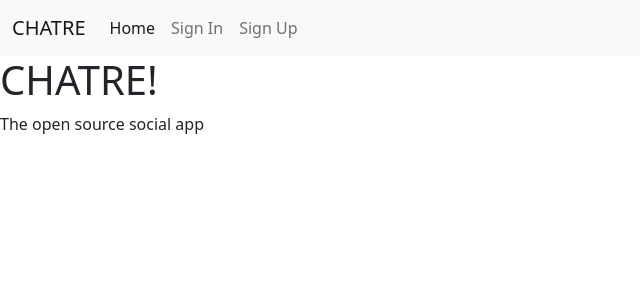
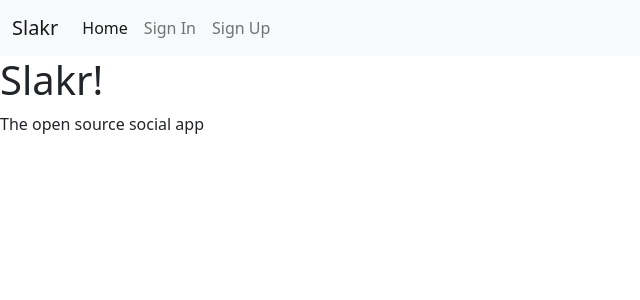
Before and after one commit to slakr-tech/slakr, a Flask app: page / in a window 1280 px wide. Shown: the top 300 px of the page, without its empty margins (0-640 px from the left). Run offline with Flask 2, Linux system fonts and the light colour scheme.

Commit message:
chatre to slakr

```diff
--- a/blueprints/email_verification/verification_database.py
+++ b/blueprints/email_verification/verification_database.py
@@ -28,10 +28,6 @@ def date_difference_too_much(u, too_much_time=86400):
     now = int(dt.now().timestamp())
     if verification_code_doc['time_code_generated'] - too_much_time > now:
         change_code(u)
-
-
-
-
 
 def get_verification_code(u):
     verification_code_doc_exists = verification_collection.count_documents({
--- a/blueprints/email_verification/verify.py
+++ b/blueprints/email_verification/verify.py
@@ -24,7 +24,7 @@ def send_verification_email(u):
             SLAKR_EMAIL_PASSWORD
         )
         print(2)
-        subject = 'Chatre Email Verification'
+        subject = 'Slakr Email Verification'
         body    = f'Verification Code:\n{ vdb.get_verification_code(u) }'
 
         msg     = f'Subject: {subject}\n\n{body}'
--- a/templates/base.html
+++ b/templates/base.html
@@ -10,7 +10,7 @@
 <body>
     <nav class="navbar navbar-expand-lg navbar-light bg-light">
         <div class="container-fluid">
-          <a class="navbar-brand" href="#">CHATRE</a>
+          <a class="navbar-brand" href="#">Slakr</a>
           <button class="navbar-toggler" type="button" data-bs-toggle="collapse" data-bs-target="#navbarNav" aria-controls="navbarNav" aria-expanded="false" aria-label="Toggle navigation">
             <span class="navbar-toggler-icon"></span>
           </button>
--- a/templates/index.html
+++ b/templates/index.html
@@ -1,6 +1,6 @@
 {% extends 'base.html' %}
 
-{% block title %} CHATRE {% endblock %}
+{% block title %} Slakr {% endblock %}
 
 {% block head %}
 <link rel="stylesheet" href="{{ url_for('static', filename='other-posts.css') }}?u={{ last_updated }}">
@@ -10,7 +10,7 @@
 
 {% if signed_in %}
 
-<h1>Welcome to Chatre!</h1>
+<h1>Welcome to Slakr!</h1>
 <h2>Hello {{ user.first_name.title() }}</h2>
 
 
@@ -26,7 +26,7 @@
 {% endif %}
 {% else %}
 
-<h1>CHATRE!</h1>
+<h1>Slakr!</h1>
 <p>The open source social app</p>
 {% endif %}
 
--- a/user_database.py
+++ b/user_database.py
@@ -61,7 +61,7 @@ def create_user(username, first_name, last_name, email, age, password1, password
             "email_confirmed": False
         })
         if user_collection.find_one({'username':username}):
-            return 'User created successfully! Please Sign in to your newly created chatre account!'
+            return 'User created successfully! Please Sign in to your newly created slakr account!'
         else:
             return app_settings.Syntax["UNKNOWN_ERROR_TRY_AGAIN"]
 
```
Also changed, not shown: README.md.
